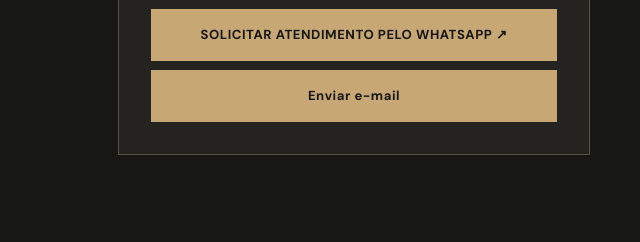
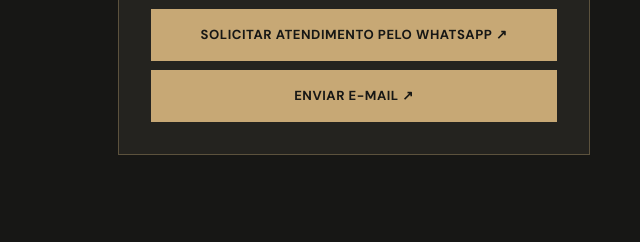
Before and after one commit to apsparceiros-svg/APSParceiros, a plain HTML site: page index.html in a window 1280 px wide. Shown: the part 7352-7594 px from the top of the page, 640-1280 px from the left. Drawn offline with nearby package versions, Linux system fonts and the light colour scheme.

Commit message:
Update index.html

```diff
--- a/index.html
+++ b/index.html
@@ -335,7 +335,14 @@
           <h3>Vamos tirar sua ideia do papel?</h3>
           <p>Escolha o canal de contato e envie uma breve descrição da sua necessidade.</p>
           <a class="btn" id="whatsCta" href="#" target="_blank" rel="noopener">SOLICITAR ATENDIMENTO PELO WHATSAPP ↗</a>
-          <a href="mailto:apsparceiros@gmail.com?subject=Contato%20-%20APS%20PARCEIROS&body=Olá!%20Gostaria%20de%20mais%20informações%20sobre%20os%20serviços%20da%20APS%20PARCEIROS." class="btn" > Enviar e-mail </a>
+          <a
+  href="https://mail.google.com/mail/?view=cm&fs=1&to=apsparceiros@gmail.com&su=Contato%20-%20APS%20PARCEIROS&body=Olá!%20Gostaria%20de%20mais%20informações%20sobre%20os%20serviços%20da%20APS%20PARCEIROS."
+  class="btn"
+  target="_blank"
+  rel="noopener noreferrer"
+>
+  ENVIAR E-MAIL ↗
+</a>
         </div>
       </div>
     </section>
```
